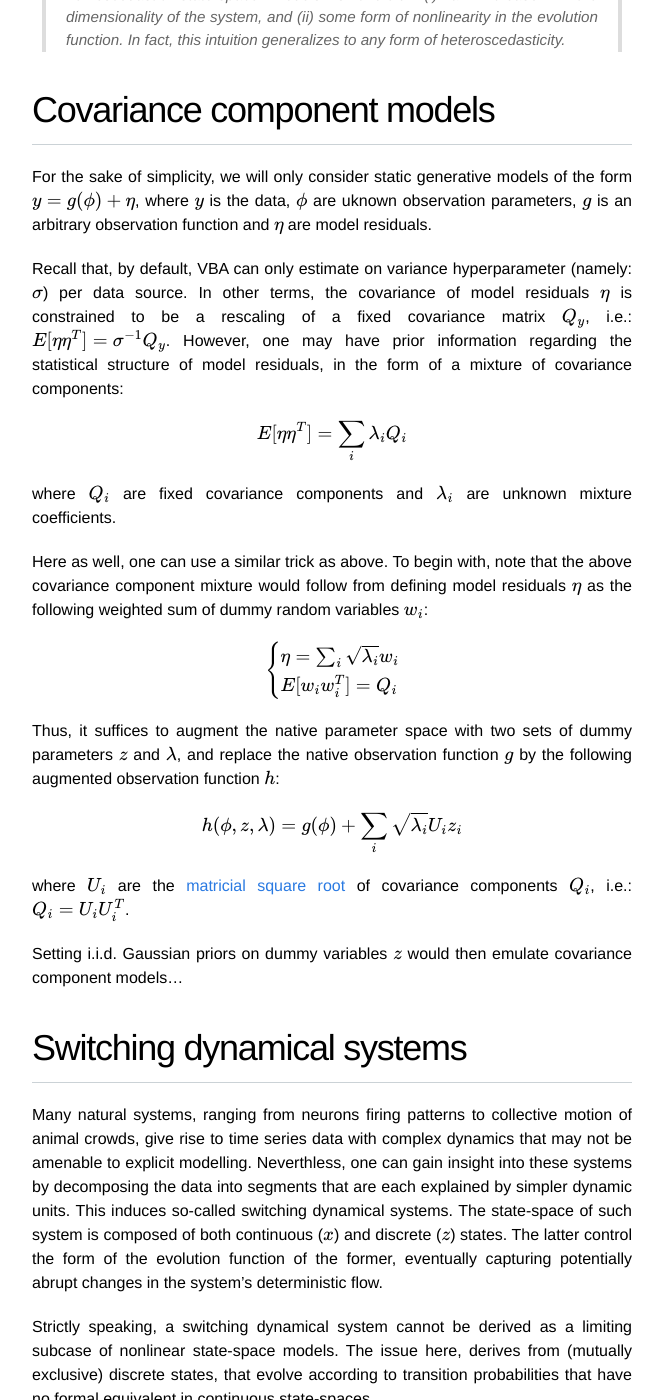
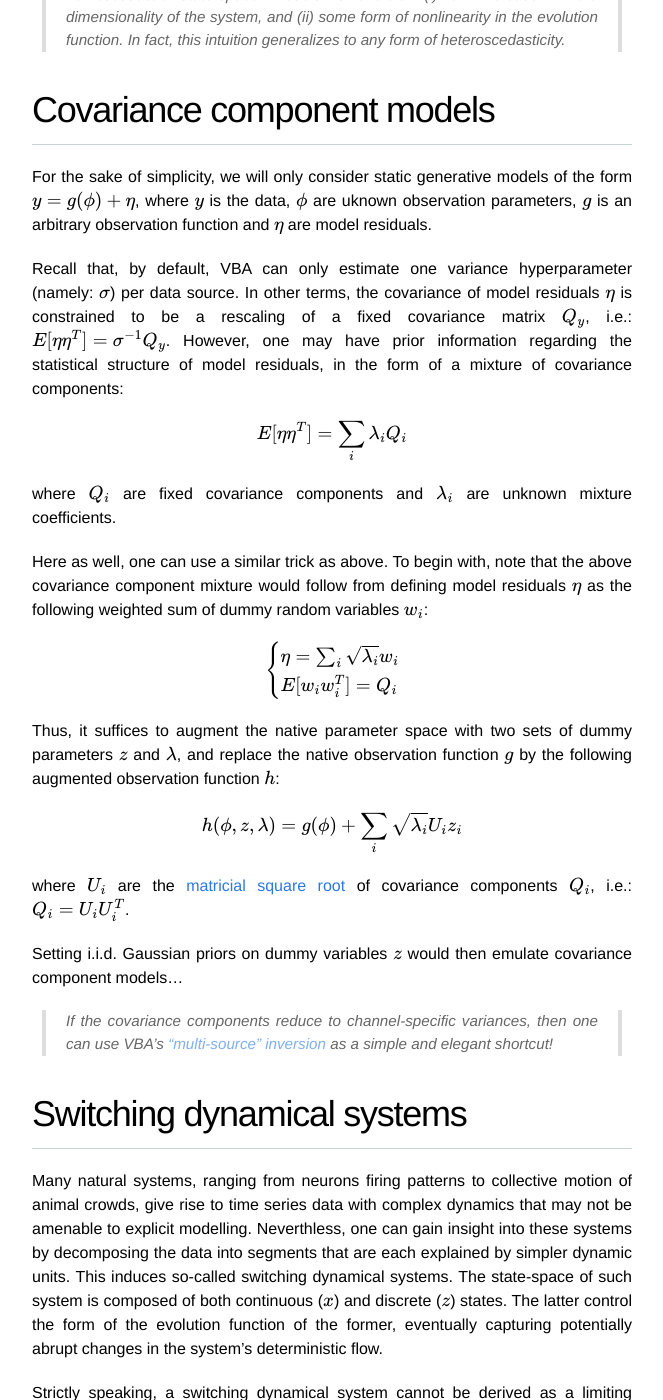
Before and after one commit to MBB-team/VBA-toolbox, a Jekyll site: the page built from _wiki/generativeModels.md, in a window 1280 px wide and 1400 px high, scrolled down 4780 px. Shown: the whole window, without its empty margins (308-971 px from the left). Built offline with Jekyll 4.4.1, drawn with Linux system fonts in a browser that asks for light colours; nearby versions of some CDN libraries; formulas are drawn with MathJax 3.

Commit message:
Update generativeModels.md

```diff
--- a/_wiki/generativeModels.md
+++ b/_wiki/generativeModels.md
@@ -113,7 +113,7 @@ with a measure measurement noise precision $$\sigma \rightarrow \infty$$ (in pra
 
 For the sake of simplicity, we will only consider static generative models of the form $$y=g(\phi)+\eta$$, where $$y$$ is the data, $$ \phi$$ are uknown observation parameters, $$g$$ is an arbitrary observation function and $$\eta$$ are model residuals.
 
-Recall that, by default, VBA can only estimate on variance hyperparameter (namely: $$\sigma$$) per data source. In other terms, the covariance of model residuals $$\eta$$ is constrained to be a rescaling of a fixed covariance matrix $$Q_y$$, i.e.: $$E[\eta\eta^T]= \sigma^{-1}Q_y$$. However, one may have prior information regarding the statistical structure of model residuals, in the form of a mixture of covariance components:
+Recall that, by default, VBA can only estimate one variance hyperparameter (namely: $$\sigma$$) per data source. In other terms, the covariance of model residuals $$\eta$$ is constrained to be a rescaling of a fixed covariance matrix $$Q_y$$, i.e.: $$E[\eta\eta^T]= \sigma^{-1}Q_y$$. However, one may have prior information regarding the statistical structure of model residuals, in the form of a mixture of covariance components:
 
 $$E[\eta\eta^T]= \sum_i \lambda_i Q_i$$
 
@@ -130,6 +130,8 @@ $$ h(\phi,z,\lambda) = g(\phi) + \sum_i \sqrt{\lambda_i} U_i z_i$$
 where $$U_i$$ are the [matricial square root](https://en.wikipedia.org/wiki/Square_root_of_a_matrix) of covariance components $$Q_i$$, i.e.: $$Q_i=U_i U_i^T$$.
 
 Setting i.i.d. Gaussian priors on dummy variables $$z$$ would then emulate covariance component models...
+
+> If the covariance components reduce to channel-specific variances, then one can use VBA's ["multi-source" inversion]({{ site.baseurl }}/_wiki/Multisources.md) as a simple and elegant shortcut!
 
 
 
```
